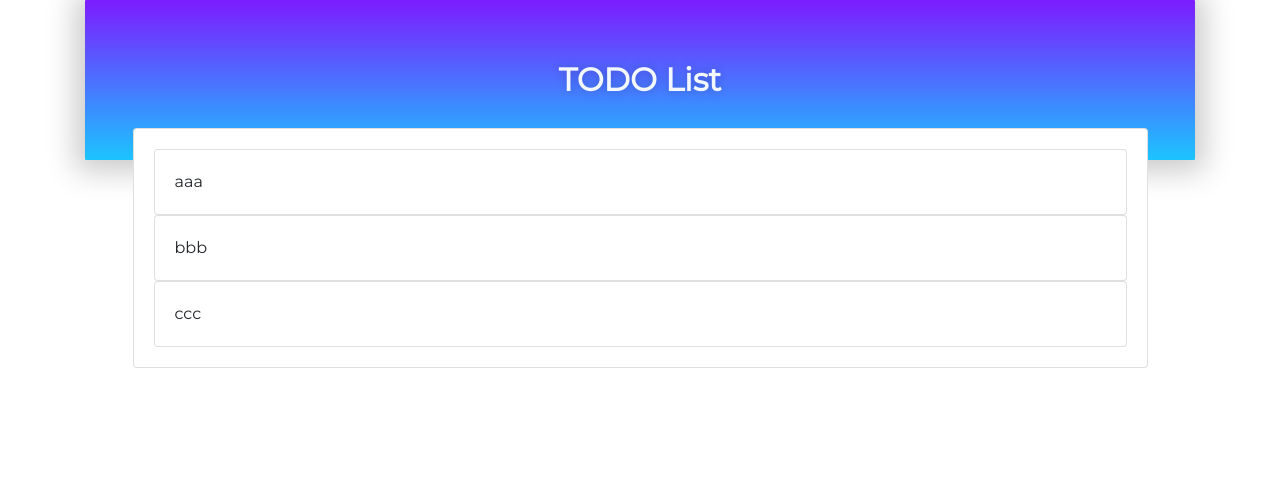
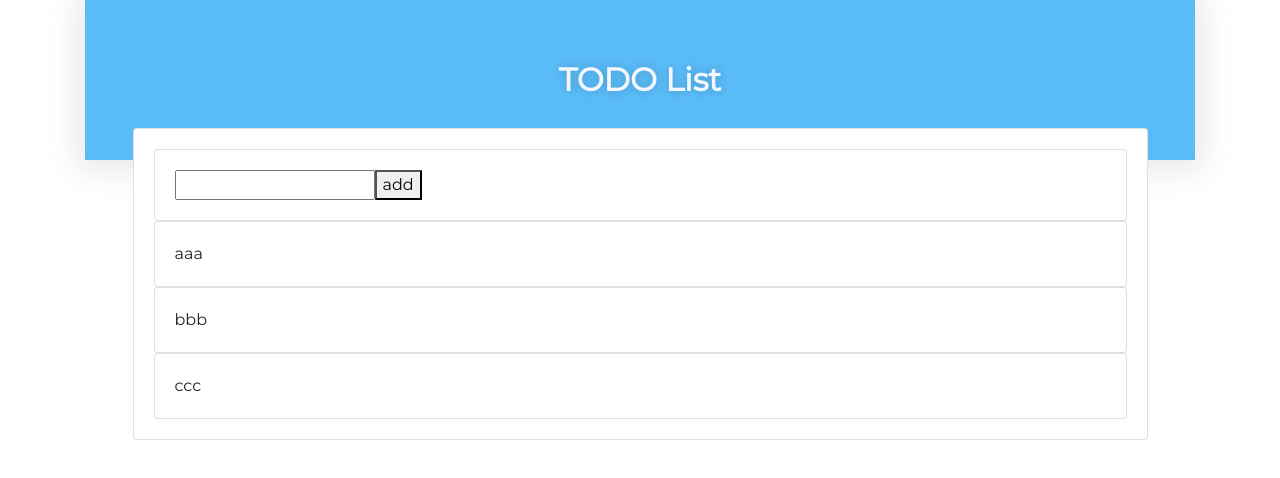
Before and after one commit to Jakub-Promity/angular-todo-fronted, an Angular app: page / in a window 1280 px wide. Shown: the top 478 px of the page. Built offline with nearby package versions, Linux system fonts and the light colour scheme.

Commit message:
basic item creation

```diff
--- a/src/app/app.module.ts
+++ b/src/app/app.module.ts
@@ -5,12 +5,14 @@ import { TodoListPageComponent } from './component/todo-list-page/todo-list-page
 import { TodoListComponent } from './component/todo-list/todo-list.component';
 import { TodoListItemComponent } from './component/todo-list-item/todo-list-item.component';
 import {TodoListService} from './service/todo-list.service';
+import { TodoItemCreatorComponent } from './component/todo-item-creator/todo-item-creator.component';
 
 @NgModule({
   declarations: [
     TodoListPageComponent,
     TodoListComponent,
-    TodoListItemComponent
+    TodoListItemComponent,
+    TodoItemCreatorComponent
   ],
   imports: [
     BrowserModule
--- /dev/null
+++ b/src/app/component/todo-item-creator/todo-item-creator.component.html
@@ -0,0 +1,5 @@
+<div class="card">
+  <div class="card-body">
+    <input type="text" name="content"><button (click)="createTodo()">add</button>
+  </div>
+</div>
--- /dev/null
+++ b/src/app/component/todo-item-creator/todo-item-creator.component.ts
@@ -0,0 +1,24 @@
+import {Component, EventEmitter, OnInit, Output} from '@angular/core';
+import {TodoItem} from '../todo-list-item/todo-item';
+
+@Component({
+  selector: 'app-todo-item-creator',
+  templateUrl: './todo-item-creator.component.html',
+  styleUrls: ['./todo-item-creator.component.scss']
+})
+export class TodoItemCreatorComponent implements OnInit {
+
+  @Output()
+  public todoCreated:EventEmitter<TodoItem>;
+
+  constructor() {
+    this.todoCreated = new EventEmitter();
+  }
+
+  ngOnInit() {
+  }
+
+  createTodo() {
+    this.todoCreated.emit(new TodoItem('new'));
+  }
+}
--- a/src/app/component/todo-list-page/todo-list-page.component.scss
+++ b/src/app/component/todo-list-page/todo-list-page.component.scss
@@ -1,5 +1,5 @@
 .top-bar{
-  background: var(--cxm-gradient-blue);
+  background: var(--cxm-blue);
   color: var(--cxm-white);
   height: 10rem;
   line-height: 10rem;
@@ -7,7 +7,7 @@
   font-size: 2rem;
   font-weight: 800;
   border-radius: 1px;
-  box-shadow: 0px 2px 30px 9px rgba(201,201,201,1);
+  box-shadow: 0px 2px 30px 9px rgba(201,201,201,0.4);
   text-shadow: 0px 0px 10px rgba(0,0,0,0.2);
 
 }
--- a/src/app/component/todo-list/todo-list.component.html
+++ b/src/app/component/todo-list/todo-list.component.html
@@ -1 +1,2 @@
+<app-todo-item-creator (todoCreated)="handleCreatedTodo($event)"></app-todo-item-creator>
 <app-todo-list-item [todo]="todo" *ngFor="let todo of todos"></app-todo-list-item>
--- a/src/app/component/todo-list/todo-list.component.ts
+++ b/src/app/component/todo-list/todo-list.component.ts
@@ -19,4 +19,7 @@ export class TodoListComponent implements OnInit {
     });
   }
 
+  handleCreatedTodo(todo: TodoItem) {
+    this.todos.push(todo);
+  }
 }
```
Also changed, not shown: src/app/component/todo-item-creator/todo-item-creator.component.scss (added), 1 other file (tests, documents, lock files or other folders).
